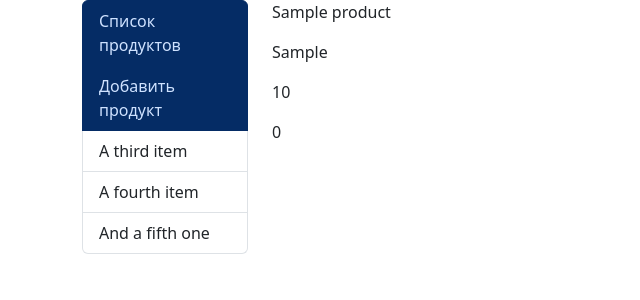
After one commit to HaoKann/online-shop-FLASK, a Flask app: page /admin/products/1 in a window 1280 px wide. The commit adds this page. Shown: the top 300 px of the page, without its empty margins (0-640 px from the left). Run offline with Flask 3, Linux system fonts and the light colour scheme; tables that the repository leaves empty hold one stand-in row (values such as "Sample post"); some libraries are stand-ins or nearby versions.

Commit message:
Add pagination, add new templates, add new func in admin controller

```diff
--- a/app/controllers/admin/admin_controller.py
+++ b/app/controllers/admin/admin_controller.py
@@ -1,18 +1,34 @@
-from app import app
-from flask import render_template
+from app import app, db
+from flask import render_template, flash, redirect, url_for, request
 from app.forms.admin.add_product_form import AddProduct
+from app.models.product import Product
 
 @app.route('/admin')
 def admin():
     return render_template('admin/admin.html')
 
-@app.route('/admin/products_list')
+@app.route('/admin/products')
 def admin_products_list():
-    return render_template('/admin/products_list.html')
+    page = int(request.args.get('page', 1))
+    products = db.paginate(db.session.query(Product), page=page, per_page=10, error_out=False)
+    print(page)
+    return render_template('admin/products_list.html', products=products.items)
 
-@app.route('/admin/add_product')
+
+@app.route('/admin/products/<int:id>')
+def admin_product(id):
+    product = Product.query.get_or_404(id)
+    return render_template('admin/product_details.html', product=product)
+
+
+@app.route('/admin/add_product', methods=['GET','POST'])
 def admin_add_product():
     form = AddProduct()
 
-
+    if form.validate_on_submit():
+        product = Product(name=form.name.data, category=form.category.data, price=form.price.data, discount=form.discount.data)
+        db.session.add(product)
+        db.session.commit()
+        flash('Продукт успешно добавлен!', 'success')
+        return redirect(url_for('admin_product', id=product.id))
     return render_template('admin/add_product.html', form=form)
--- a/app/models/cart.py
+++ b/app/models/cart.py
@@ -16,7 +16,7 @@ class Cart(db.Model):
     # secondary=cart_products — указывает, что связь через промежуточную таблицу
     # products = db.relationship('Product', secondary=cart_products, backref='cart')
 
-    products_in_cart = db.relationship('ProdcutInCart', backref='cart', lazy='dynamic')
+    products_in_cart = db.relationship('ProductInCart', backref='cart', lazy='dynamic')
 
 
 class ProductInCart(db.Model):
--- a/app/templates/admin/base.html
+++ b/app/templates/admin/base.html
@@ -1,3 +1,4 @@
+{% from 'bootstrap5/utils.html' import render_messages %}
 <!DOCTYPE html>
 <html lang="en">
 <head>
@@ -15,6 +16,7 @@
 <body>
     <div class="container">
         <div class="row">
+            {{ render_messages(dismissible=True, dismiss_animate=True) }}
             <div class="col-md-2">
                 <div class="list-group">
                     <a class="list-group-item active list-group-item-primary" href="{{ url_for('admin_products_list') }}" >Список продуктов</a>
@@ -35,8 +37,6 @@
 
 
 
-
-
     {% block scripts %}
         {{ bootstrap.load_js() }}
     {% endblock %}
--- /dev/null
+++ b/app/templates/admin/product_details.html
@@ -0,0 +1,10 @@
+{% extends 'admin/base.html' %}
+
+{% block content %}
+
+<p>{{product.name}}</p>
+<p>{{product.category}}</p>
+<p>{{product.price}}</p>
+<p>{{product.discount}}</p>
+
+{% endblock %}
```
Also changed, not shown: app/templates/admin/products_list.html (+5 -2 lines), app/templates/base.html (+8 -0 lines).
